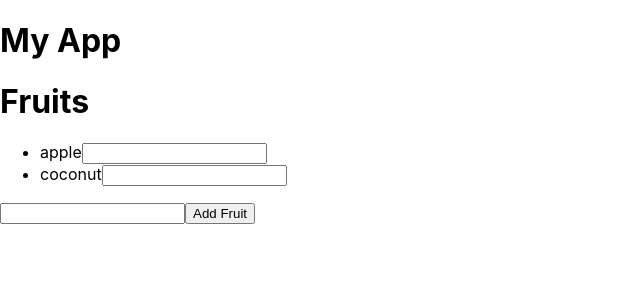
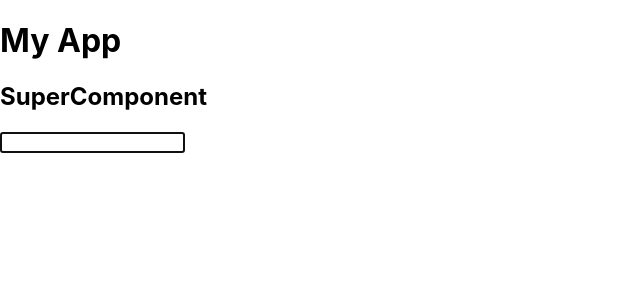
Before and after one commit to juan-carlos-aguilar/udemy-react-course, a React (Create React App) app in the folder react-udemy-tutorial/: page / in a window 1280 px wide. Shown: the top 300 px of the page, without its empty margins (0-640 px from the left). Built offline with nearby package versions, Linux system fonts and the light colour scheme.

Commit message:
Lesson 51 - Refs - Hands on

```diff
--- a/react-udemy-tutorial/src/App.tsx
+++ b/react-udemy-tutorial/src/App.tsx
@@ -1,15 +1,33 @@
 import React, {ErrorInfo} from 'react';
 import './App.css';
-import Fruits from './components/Fruits';
+import { Input } from './components/Input';
+import SuperComponent from './components/SuperComponent';
 
 
-export const App: React.FC = () => {
-  return (
-    <React.Fragment>
-      <h1>My App</h1>
-      <Fruits />
-    </React.Fragment>
-  );
+
+class App extends React.Component {
+  inputRef: React.RefObject<HTMLInputElement>;
+
+  constructor(props: {}) {
+    super(props);
+
+    this.inputRef = React.createRef();
+  }
+
+  componentDidMount() {
+    console.log(this.inputRef.current);
+    this.inputRef.current && this.inputRef.current.focus();
+  }
+
+  render() {
+    return (
+      <React.Fragment>
+        <h1>My App</h1>
+        <SuperComponent />
+        <Input ref={this.inputRef} />
+      </React.Fragment>
+    );
+  }
 }
 
 export default App;
--- /dev/null
+++ b/react-udemy-tutorial/src/components/Input/index.tsx
@@ -0,0 +1,8 @@
+import React from "react";
+//import { InputProps } from "./interface";
+
+export const Input = React.forwardRef<HTMLInputElement>((props, ref) => {
+    return(
+        <input ref={ref} />
+    )
+})
--- /dev/null
+++ b/react-udemy-tutorial/src/components/Input/interface.ts
@@ -0,0 +1,5 @@
+import React from "react";
+
+export interface InputProps {
+    inputRef: React.RefObject<HTMLInputElement>;
+}
--- /dev/null
+++ b/react-udemy-tutorial/src/components/SuperComponent/index.tsx
@@ -0,0 +1,17 @@
+import React from "react";
+
+class SuperComponent extends React.Component {
+    printSupercomponent = () => {
+        alert('Super Component');
+    }
+
+    render() {
+        return (
+            <div>
+                <h2>SuperComponent</h2>
+            </div>
+        )
+    }
+}
+
+export default SuperComponent;
```
